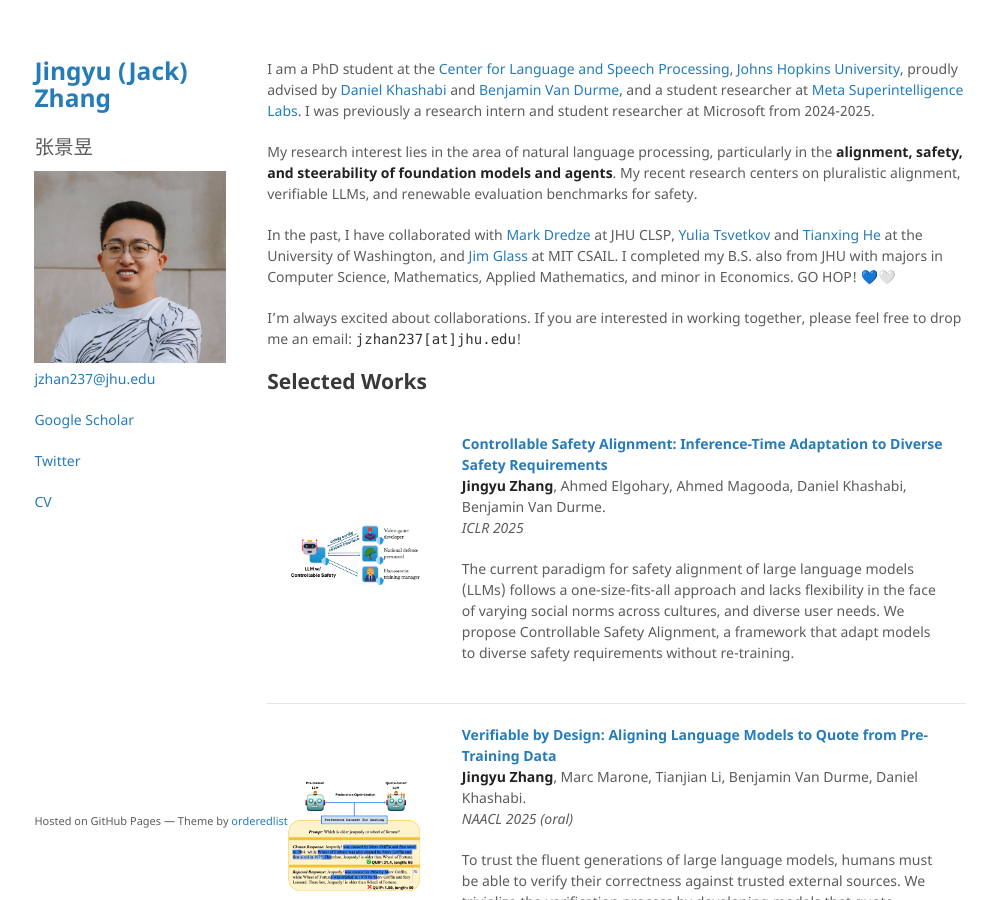
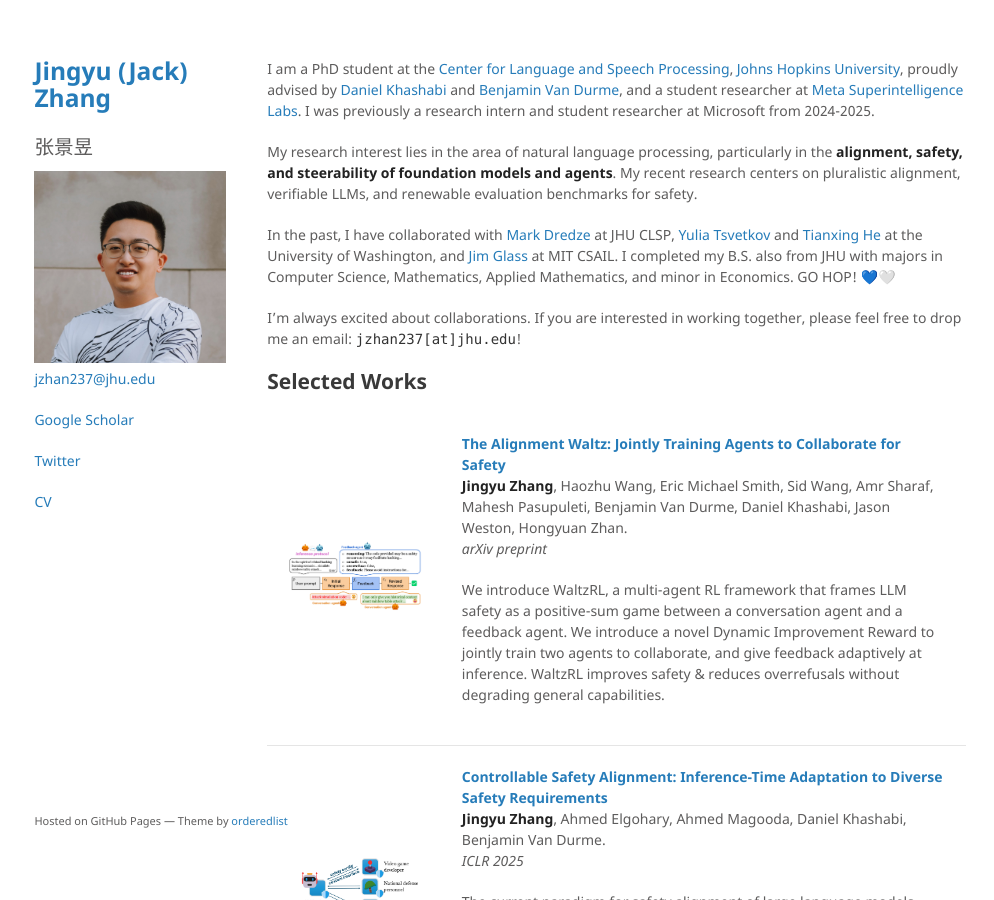
Before and after one commit to jackjyzhang/jackjyzhang.github.io, a Jekyll site: the page built from index.md, in a window 1280 px wide and 900 px high. Shown: the whole window, without its empty margins (140-1134 px from the left). Built offline with Jekyll 4.4.1, drawn with Linux system fonts in a browser that asks for light colours; comment, search, counter and statistics services are not loaded.

Commit message:
add paper

```diff
--- a/index.md
+++ b/index.md
@@ -46,6 +46,18 @@ I'm always excited about collaborations. If you are interested in working togeth
 
 <table style="width:100%;border:0px;border-spacing:0px;border-collapse:separate;margin-right:auto;margin-left:auto;">
   <tbody>
+    <tr>
+      <td style="padding:20px;width:25%;vertical-align:middle">
+        <img src="assets/img/waltz.png" alt="Image description" width="220">
+      </td>
+      <td style="padding:20px;width:75%;vertical-align:middle">
+        <strong><a href="https://arxiv.org/abs/2410.08968">The Alignment Waltz: Jointly Training Agents to Collaborate for Safety</a></strong>
+        <br><strong>Jingyu Zhang</strong>, Haozhu Wang, Eric Michael Smith, Sid Wang, Amr Sharaf, Mahesh Pasupuleti, Benjamin Van Durme, Daniel Khashabi, Jason Weston, Hongyuan Zhan.
+        <br><em>arXiv preprint</em>
+        <p></p>
+        <p>We introduce WaltzRL, a multi-agent RL framework that frames LLM safety as a positive-sum game between a conversation agent and a feedback agent. We introduce a novel Dynamic Improvement Reward to jointly train two agents to collaborate, and give feedback adaptively at inference. WaltzRL improves safety & reduces overrefusals without degrading general capabilities.</p>
+      </td>
+    </tr>
     <tr>
       <td style="padding:20px;width:25%;vertical-align:middle">
         <img src="assets/img/cosa.png" alt="Image description" width="220">
```
Also changed, not shown: assets/img/waltz.png (added).
